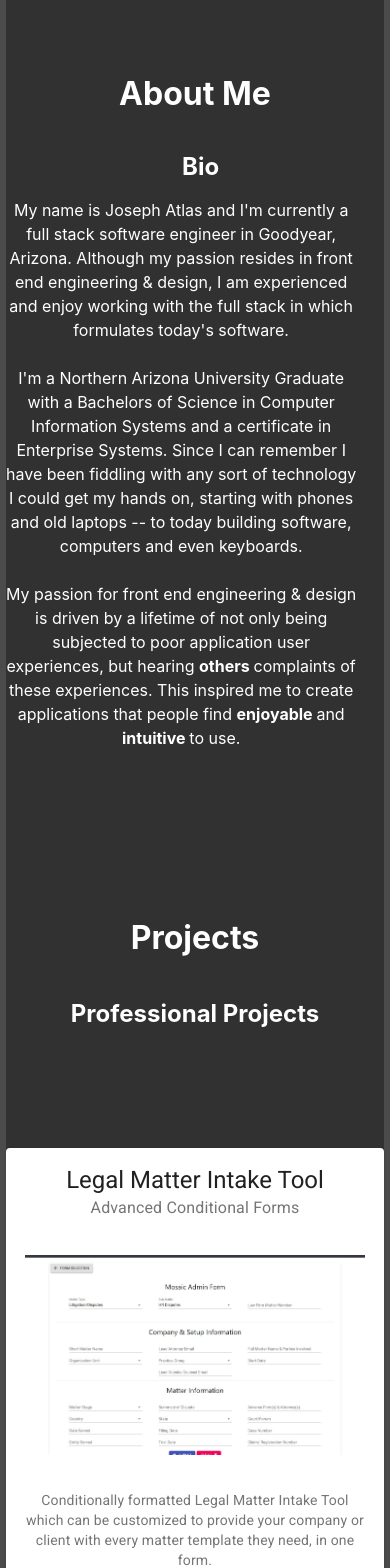
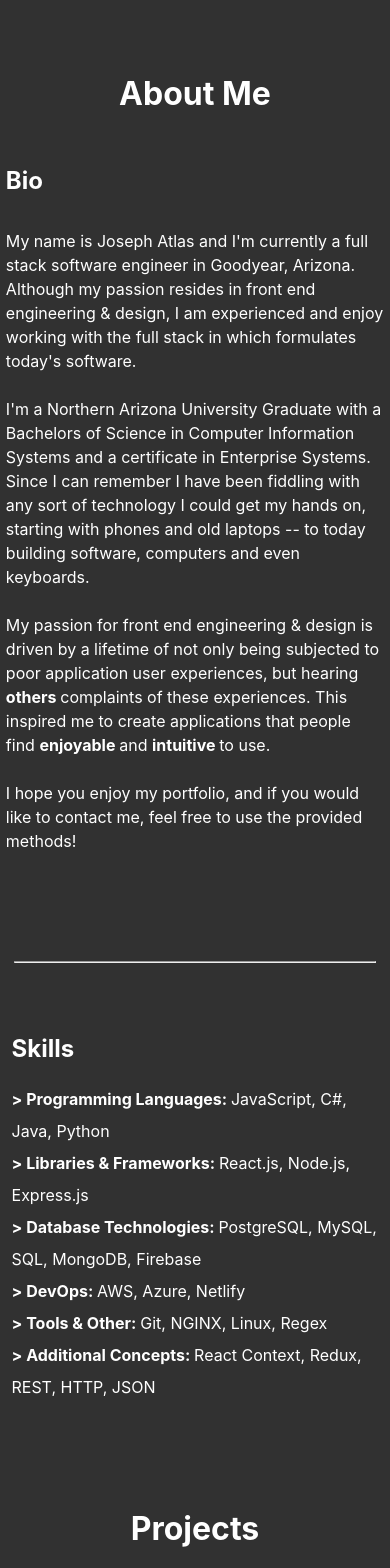
Before and after one commit to jAtlasCode/Portfolio, a React (Create React App) app: page / in a window 390 px wide. Shown: the part 960-2528 px from the top of the page. Built offline with nearby package versions, Linux system fonts and the light colour scheme.

Commit message:
improved layout, mobile fixes

```diff
--- a/src/App.css
+++ b/src/App.css
@@ -5,7 +5,7 @@
   flex-direction: column;
   justify-content: center;
   align-items: center;
-  background-color: #4b4b4b;
+  background-color: rgb(49, 49, 49);
   overflow: hidden;
 }
 
@@ -54,7 +54,7 @@ html {
   flex-direction: column;
   align-items: center;
   height: 50vh;
-  width: 60vw;
+  width: 60%;
   line-height: 1.5em;
 }
 
@@ -120,6 +120,29 @@ hr {
   /* background-color: bisque; */
 }
 
+.Projects ul {
+  text-align: left;
+}
+
+.Footer {
+  color: white;
+  display: flex;
+  height: 10vh;
+  width: 100vw;
+  flex-direction: column;
+  background-color: rgb(34, 34, 34);
+}
+
+.FooterLinks {
+  display: flex;
+  height: 70%;
+  flex-direction: row;
+  justify-content: center;
+}
+
+.FooterText {
+  height: 30%;
+}
 
 .MuiButton-label {
   color: white;
@@ -129,45 +152,76 @@ hr {
   color: cyan;
 }
 
+.Footer .MuiIconButton-label {
+  color: white;
+}
+
+.Footer .MuiButton-label {
+  color: white;
+}
+
+.Footer .MuiIconButton-label:hover {
+  color: cyan;
+}
+
+.Footer .MuiButton-label:hover {
+  color: cyan;
+}
+
 .MuiButton-root:hover {
   color: rgb(49, 49, 49);
 }
 
-
+.NavButtons .MuiButton-label:hover {
+  color: cyan;
+}
 
 @media (max-width: 740px) {
-  .ProProjectContent {
-    flex-direction: column;
+  .App {
+    height: 100%;
+    align-items: center;
   }
 
   .Intro {
     height: 120vh;
   }
 
+  .About {
+    height: 170vh;
+    width: 97%;
+    flex-direction: column;
+  }
+
   .AboutMe {
-    width: 100vw;
-    height: 90vh;
-    margin-left: 3%;
-    display: inline-block;
-    text-align: center;
-    justify-content: center;
-    align-items: center;
-    align-content: center;
-    /* word-wrap: normal; */
+    width: 100%;
+    height: 55%;
+    /* margin-left: 3%; */
+    /* text-align: left; */
+    /* background-color: cyan; */
   }
 
   .AboutMe p {
-    width: 90vw;
-    height: 100vh;
+    display: inline-block;
+    width: 100%;
   }
 
-  .App {
-    height: 100%;
-    align-items: center;
+  hr {
+    width: 95%;
   }
 
-  p {
-    text-align: center;
+  .Skills {
+    height: 35%;
+    width: 97%;
+    flex-direction: column;
+    /* background-color: darkblue; */
+  }
+
+  .SkillsContent {
+    height: 50%;
+  }
+
+  .ProProjectContent {
+    flex-direction: column;
   }
 
   .Projects {
@@ -199,8 +253,3 @@ hr {
     /* height: 300px; */
   }
 }
-
-
-.Projects ul {
-  text-align: left;
-}
--- a/src/App.js
+++ b/src/App.js
@@ -1,33 +1,36 @@
 import React, { useRef } from "react";
 import "./App.css";
-import { MemoryRouter as Router } from "react-router";
-// import { Link as RouterLink } from "react-router-dom";
+import { MemoryRouter as Router, Route } from "react-router";
 import { Button, Grid, IconButton } from "@material-ui/core";
-import { makeStyles } from "@material-ui/core/styles";
+// import { makeStyles } from "@material-ui/core/styles";
 import LinkedInIcon from "@material-ui/icons/LinkedIn";
 import GitHubIcon from "@material-ui/icons/GitHub";
 import MatterIntake from "./components/ProjectCards/MatterIntake";
 import LegalHub from "./components/ProjectCards/LegalHub";
 import { useStateValue } from "./state";
 import EmailIcon from "@material-ui/icons/Email";
+import { Link, Switch } from "react-router-dom";
+import Pdf from "./docs/Resume.pdf";
+
 const scrollToRef = (ref) => window.scrollTo(0, ref.current.offsetTop);
 
-const useStyles = makeStyles((theme) => ({
-  gridItem: {
-    height: "100%",
-  },
-  gridContainer: {
-    height: "100%",
-    marginTop: "5vh",
-  },
-}));
+// const useStyles = makeStyles((theme) => ({
+//   gridItem: {
+//     height: "100%",
+//   },
+//   gridContainer: {
+//     height: "100%",
+//     marginTop: "5vh",
+//   },
+// }));
 
 function App() {
   const [{ theme }, dispatch] = useStateValue();
 
-  const classes = useStyles();
+  // const classes = useStyles();
   const aboutRef = useRef(null);
   const projectsRef = useRef(null);
+  const resumeRef = useRef(null);
 
   // console.log(theme.font)
   // console.log(theme.font.constructor.name)
@@ -40,10 +43,10 @@ function App() {
     scrollToRef(projectsRef);
   };
 
-  const handle = () => {
-    dispatch({ type: "editTheme", theme: { mode: "dark" } });
-    console.log(theme);
-  };
+  // const handle = () => {
+  //   dispatch({ type: "editTheme", theme: { mode: "dark" } });
+  //   console.log(theme);
+  // };
 
   return (
     <>
@@ -99,11 +102,9 @@ function App() {
                   experiences, but hearing <strong>others </strong>
                   complaints of these experiences. This inspired me to create
                   applications that people find <strong>enjoyable </strong>
-                  and <strong>intuitive </strong> to use.
-                </p>
-                <p>
-                  I hope you enjoy my portfolio, and if you would like to
-                  contact me, feel free to use the provided methods!
+                  and <strong>intuitive </strong> to use. <br /> <br />I hope
+                  you enjoy my portfolio, and if you would like to contact me,
+                  feel free to use the provided methods!
                 </p>
               </div>
             </div>
@@ -115,16 +116,16 @@ function App() {
                 <div className="SkillsList">
                   <div>
                     <div>
-                      <strong>{"> Programming Languages: "}</strong>JavaScript,
-                      C#, Java, Python
+                      <strong>{"> Programming Languages: "}</strong>
+                      JavaScript, C#, Java, Python
                     </div>
                     <div>
                       <strong>{"> Libraries & Frameworks: "}</strong>React.js,
                       Node.js, Express.js{" "}
                     </div>
                     <div>
-                      <strong>{"> Database Technologies: "}</strong>PostgreSQL,
-                      MySQL, SQL, MongoDB, Firebase
+                      <strong>{"> Database Technologies: "}</strong>
+                      PostgreSQL, MySQL, SQL, MongoDB, Firebase
                     </div>
                     <div>
                       <strong>{"> DevOps: "}</strong>AWS, Azure, Netlify
@@ -150,8 +151,8 @@ function App() {
             <div className="ProfessionalProjects">
               <h2>Professional Projects</h2>
               <div className="ProProjectContent">
-                <MatterIntake />
-                <LegalHub />
+                {/*<MatterIntake />
+                <LegalHub /> */}
               </div>
             </div>
             <div className="PersonalProjects">
@@ -164,7 +165,23 @@ function App() {
               ></Grid>
             </div>
           </div>
-          <div className="Footer"></div>
+          <div className="Footer">
+            <div className="FooterLinks">
+              <IconButton href="https://www.linkedin.com/in/joseph-atlas/">
+                <LinkedInIcon />
+              </IconButton>
+              <IconButton href="https://github.com/jAtlasCode">
+                <GitHubIcon />
+              </IconButton>
+              <IconButton href="mailto:joeyatlas27@gmail.com">
+                <EmailIcon />
+              </IconButton>
+              <Button onClick={() => window.open(Pdf)}>Résumé</Button>
+            </div>
+            <div className="FooterText">
+              © Joseph Atlas | All Rights Reserved.
+            </div>
+          </div>
         </div>
       </Router>
     </>
```
Also changed, not shown: 1 other file (tests, documents, lock files or other folders).
